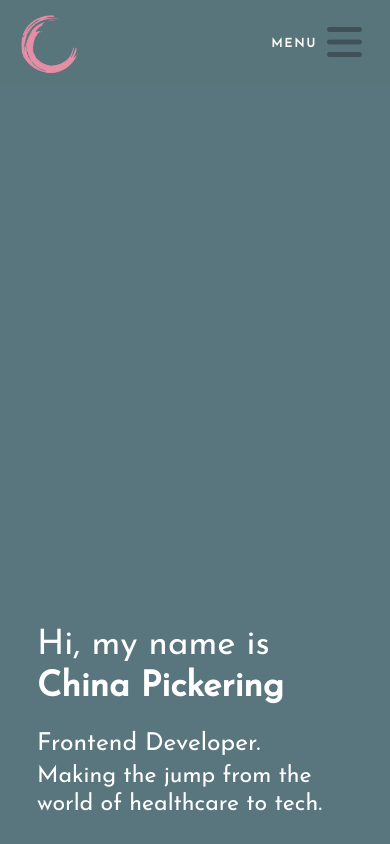
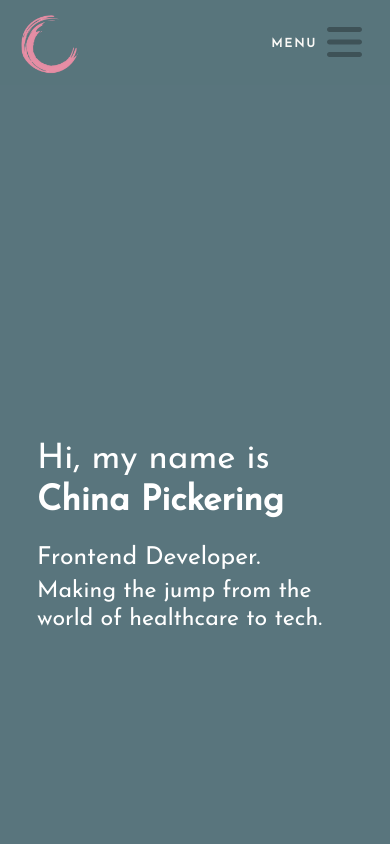
Before and after one commit to chinapicke/portfolio, a React (Create React App) app: page / in a window 390 px wide. Shown: the top 844 px of the page. Built offline with nearby package versions, Linux system fonts and the light colour scheme.

Commit message:
homepage text changes

```diff
--- a/src/Pages/Homepage.js
+++ b/src/Pages/Homepage.js
@@ -29,7 +29,7 @@ const Homepage = () => {
             {/* <NavLink className='homeNav px-3 ' to="/">
           <img src={Logo} alt='page logo' className='logo largeLogo' />
         </NavLink> */}
-            <div className='topHomepage flex justify-center items-end'>
+            <div className='topHomepage flex justify-center items-center md:items-end'>
                 {/* <div className='homepageContactBanner'>
                     <ContactBanner />
                 </div> */}
```
